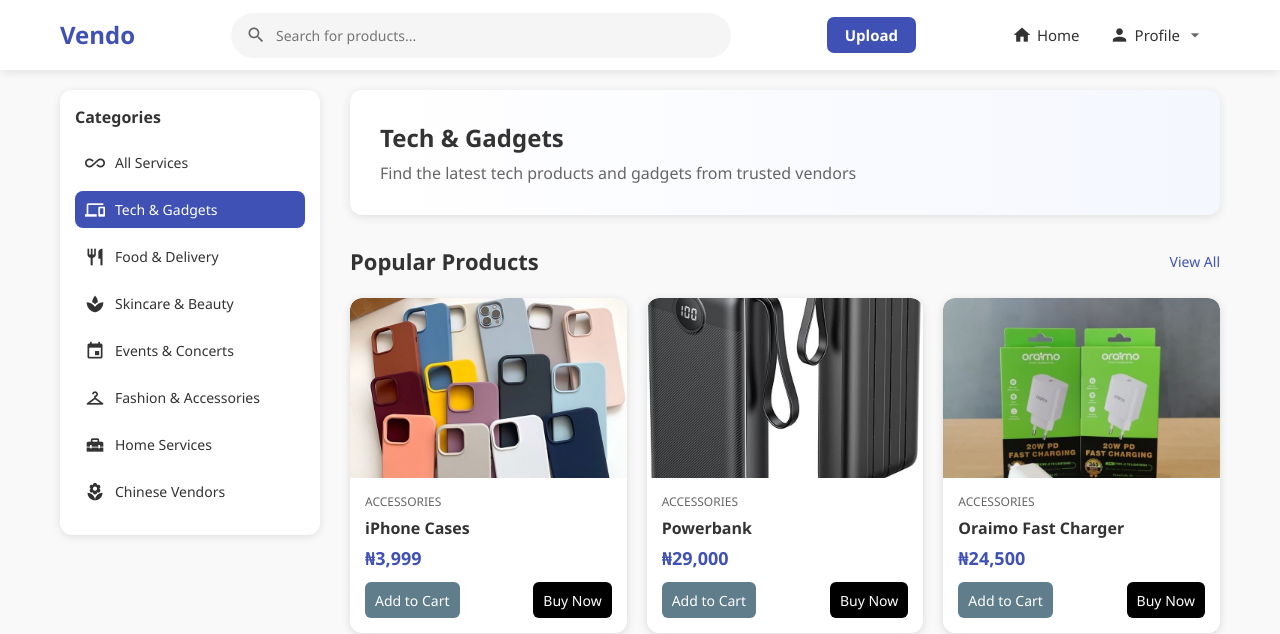
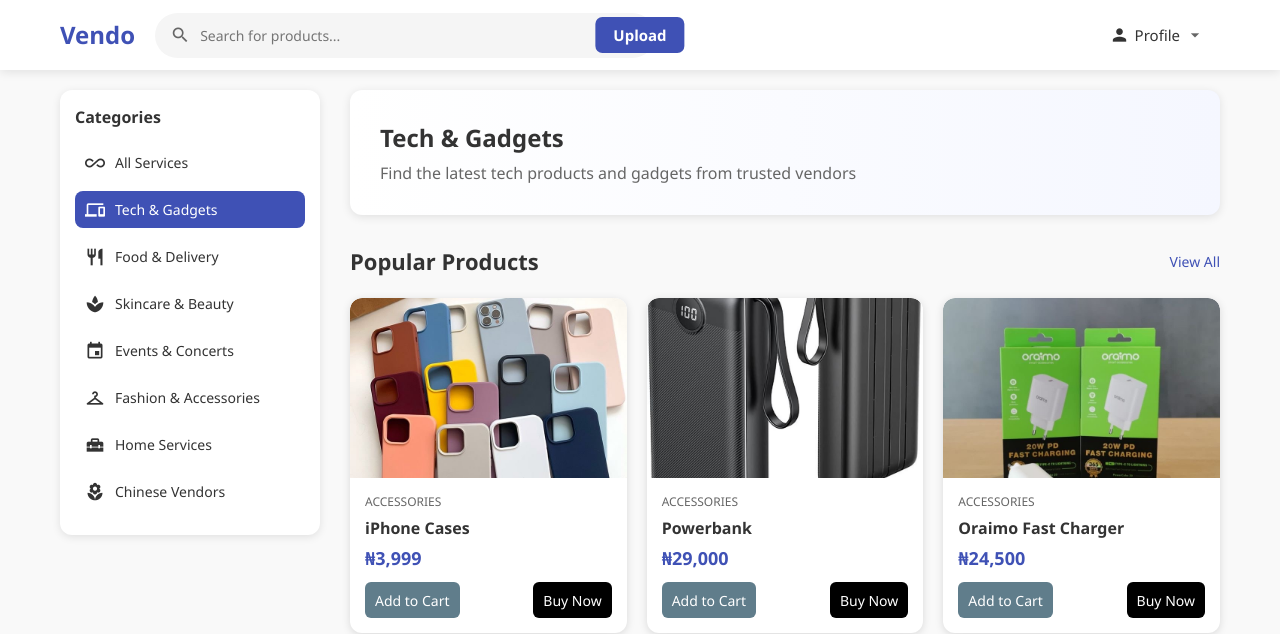
Before and after one commit to Olums1/Vendo, a website: page tech-gadgets.html in a window 1280 px wide. Shown: the top 634 px of the page. Drawn offline with Linux system fonts and the light colour scheme.

Commit message:
Update tech-gadgets.html

```diff
--- a/tech-gadgets.html
+++ b/tech-gadgets.html
@@ -144,7 +144,7 @@
     <div class="dashboard-wrapper">
         <!-- Main Navigation -->
         <nav class="main-navigation">
-            <div class="nav-container">
+            <div class="nav-container" style="position: relative; display: flex; align-items: center;">
                 <div class="nav-brand">
                     <a href="index.html"><h1>Vendo</h1></a>
                 </div>
@@ -161,18 +161,13 @@
                     </div>
                 </div>
 
-                <div class="nav-upload-btn">
+                <div class="nav-upload-btn" style="position: absolute; left: 50%; transform: translateX(-50%);">
                     <a href="upload-product.html" class="btn btn-primary upload-nav-btn"
                     style="background:#3f51b5;color:#fff;font-weight:600;padding:7px 18px;
-                    border-radius:7px;font-size:15px;margin-right:20px;">Upload</a>
+                    border-radius:7px;font-size:15px;">Upload</a>
                 </div>
 
-                <div class="nav-user">
-                    <div class="nav-links">
-                        <ul>
-                            <li><a href="index.html"><span class="material-icons">home</span> Home</a></li>
-                        </ul>
-                    </div>
+                <div class="nav-user" style="margin-left: auto;">
                     <div class="user-menu">
                         <span class="material-icons">person</span>
                         <span class="user-name">Profile</span>
@@ -206,26 +201,6 @@
                         <li><a href="chinese-vendors.html"><span class="material-icons">local_florist</span> Chinese Vendors</a></li>
                     </ul>
                 </div>
-
-                <!-- <div class="sidebar-section">
-                    <h3>Filter By</h3>
-                    <ul class="sidebar-menu">
-                        <li><a href="#"><span class="material-icons">smartphone</span> Phones & Accessories</a></li>
-                        <li><a href="#"><span class="material-icons">headset</span> Audio</a></li>
-                        <li><a href="#"><span class="material-icons">computer</span> Computing</a></li>
-                        <li><a href="#"><span class="material-icons">tv</span> Home Electronics</a></li>
-                        <li><a href="#"><span class="material-icons">watch</span> Wearables</a></li>
-                    </ul>
-                </div> -->
-
-                <!-- <div class="sidebar-section">
-                    <h3>Quick Links</h3>
-                    <ul class="sidebar-menu">
-                        <li><a href="#"><span class="material-icons">local_offer</span> Today's Deals</a></li>
-                        <li><a href="#"><span class="material-icons">star</span> Top Rated</a></li>
-                        <li><a href="#"><span class="material-icons">trending_up</span> Popular</a></li>
-                    </ul>
-                </div> -->
             </aside>
 
             <div class="sidebar-overlay"></div>
@@ -238,9 +213,6 @@
                         <h2>Tech & Gadgets</h2>
                         <p>Find the latest tech products and gadgets from trusted vendors</p>
                     </div>
-<!--                     <div class="banner-cta">
-                        <button class="btn btn-primary">Filter Products</button>
-                    </div> -->
                 </section>
 
                 <!-- Products Section -->
```
